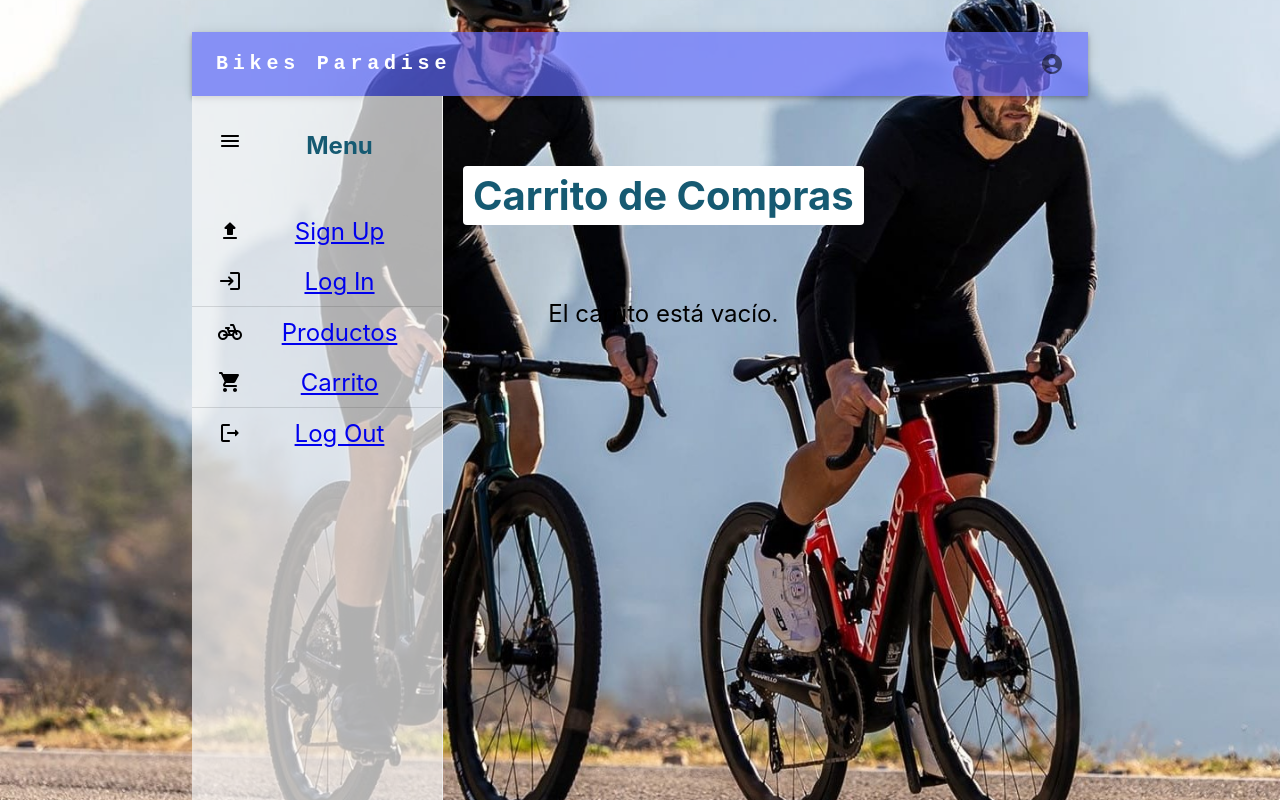
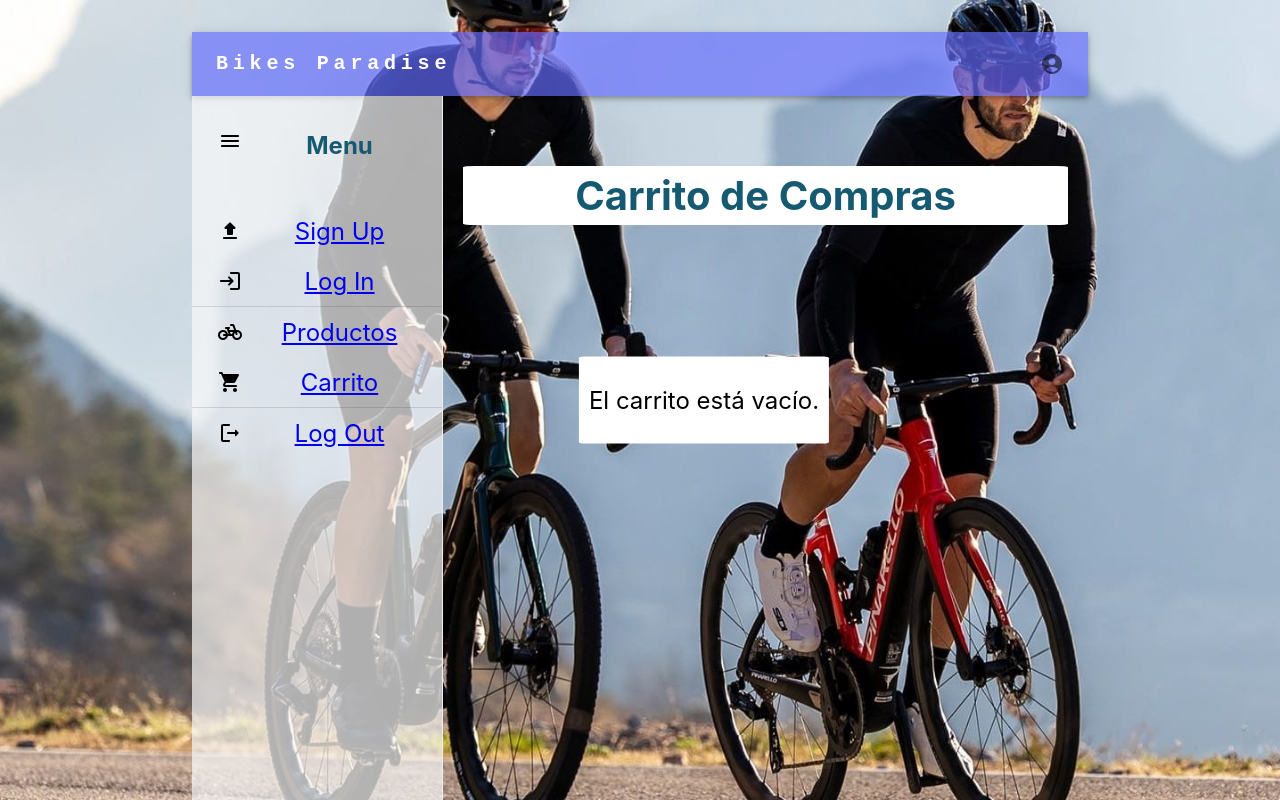
Before and after one commit to ThxSenseii/marketplace-react-project, a React (Vite) app in the folder react-project/: page /Shop in a window 1280 px wide. Shown: the top 800 px of the page. Built offline with nearby package versions, Linux system fonts and the light colour scheme.

Commit message:
Frontent casi listo

```diff
--- a/react-project/src/Pages/Shop/Shop.css
+++ b/react-project/src/Pages/Shop/Shop.css
@@ -44,9 +44,31 @@ button:hover {
   display: inline-block; /* Alinea los botones en la parte superior */
   margin: 0 5px; /* Ajusta el margen horizontal según sea necesario */
 }
-h1 {
-  display: inline-block;
+
+.shop-container {
+  width: 100%;
+  max-width: 800px; /* Ancho máximo según sea necesario */
+  margin: 0 auto; /* Centra horizontalmente */
+  text-align: center; /* Alinea el texto al centro */
+  padding: 20px; /* Ajusta el relleno según sea necesario */
+}
+
+.cart-title, .empty-cart-message {
   background-color: white;
-  border-radius: 4px;
+  border-radius: 2%;
   padding: 5px 10px; /* Ajusta el relleno según sea necesario */
 }
+.empty-cart-message {
+  position: absolute;
+  top: 50%;
+  left: 55%;
+  transform: translate(-50%, -50%);
+}
+.total-info {
+  background-color: white;
+  border-radius: 2pc;
+  padding: 5px 10px; /* Ajusta el relleno según sea necesario */
+  display: block; /* Asegura que los elementos estén en bloques */
+  margin-bottom: 10px; /* Espacio entre los elementos */
+  margin-top: 10px;
+}
--- a/react-project/src/Pages/Shop/Shop.jsx
+++ b/react-project/src/Pages/Shop/Shop.jsx
@@ -1,43 +1,3 @@
-/* import React from 'react';
-import './Shop.css';
-import { useCart } from '../../Components/Cart/CartContext.jsx';
-
-const Shop = () => {
-  const { cart, clearCart } = useCart();
-  const totalPrice = cart.reduce((total, producto) => total + producto.price, 0);
-
-  return (
-    <div className="shop-container">
-      <h1>Carrito de Compras</h1>
-      <div className="products-grid">
-        {cart.length > 0 ? (
-          cart.map((product, index) => (
-            <div key={index} className="product-card">
-              <img src={product.image} alt={`Product ${index}`} className="product-image" />
-              <div className="product-details">
-                <p>{product.product_name}</p>
-                <p>Precio: {product.price} €</p>
-              </div>
-            </div>
-          ))
-        ) : (
-          <p>El carrito está vacío.</p>
-        )}
-      </div>
-      {cart.length > 0 && (
-        <div>
-          <p>Total Items: {cart.length}</p>
-          <p>Total: {totalPrice} €</p>
-          <button onClick={clearCart}>Vaciar Carrito</button>
-        </div>
-      )}
-    </div>
-  );
-};
-
-export default Shop;
- */
-
 import React from 'react';
 import './Shop.css';
 import { useCart } from '../../Components/Cart/CartContext.jsx';
@@ -64,13 +24,13 @@ const Shop = () => {
             </div>
           ))
         ) : (
-          <p>El carrito está vacío.</p>
+          <div className="empty-cart-message"><p>El carrito está vacío.</p></div>
         )}
       </div>
       {cart.length > 0 && (
         <div>
-          <div className='total'><p>Total Items: {cart.length}</p></div>
-          <div className='total'><p>Total: {totalPrice} €</p></div>
+          <div className='total-info'><p>Total Items: {cart.length}</p></div>
+          <div className='total-info'><p>Total: {totalPrice} €</p></div>
           <button onClick={clearCart}>Vaciar Carrito</button>
         </div>
       )}
```
Also changed, not shown: react-project/src/Components/Cart/Cart.jsx (+0 -86 lines).
